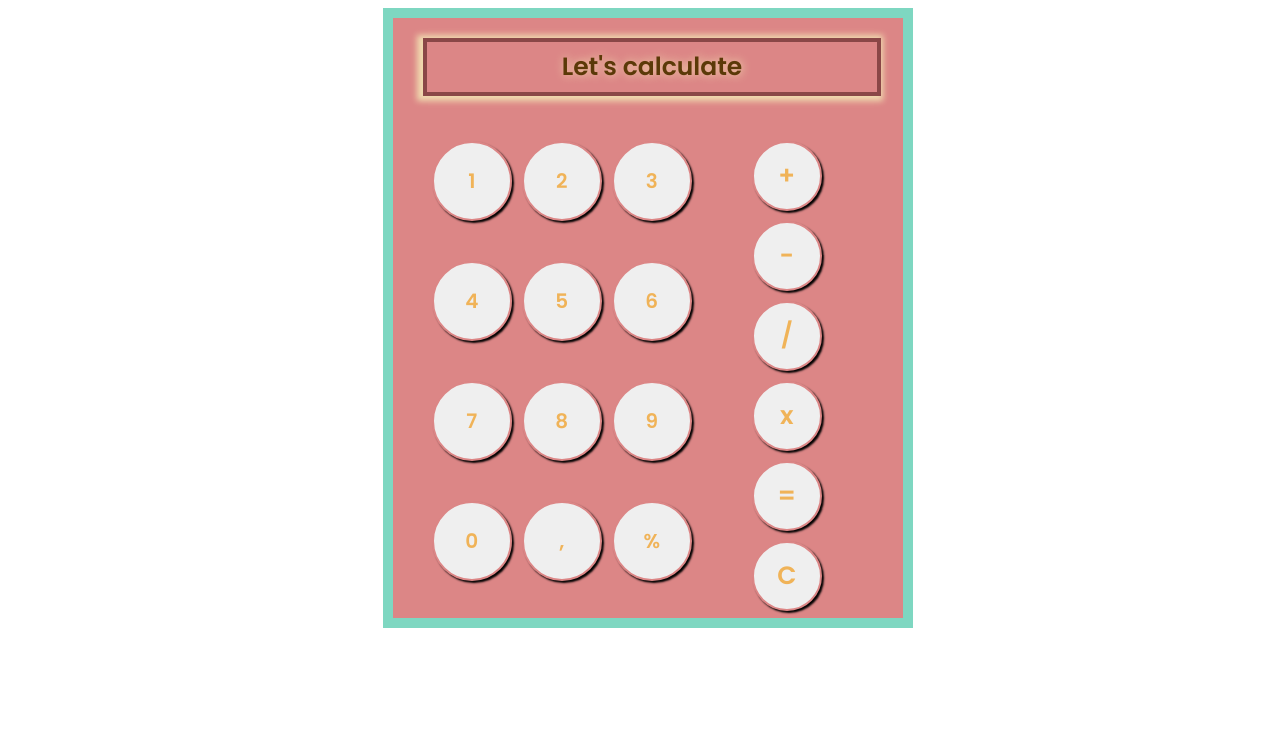
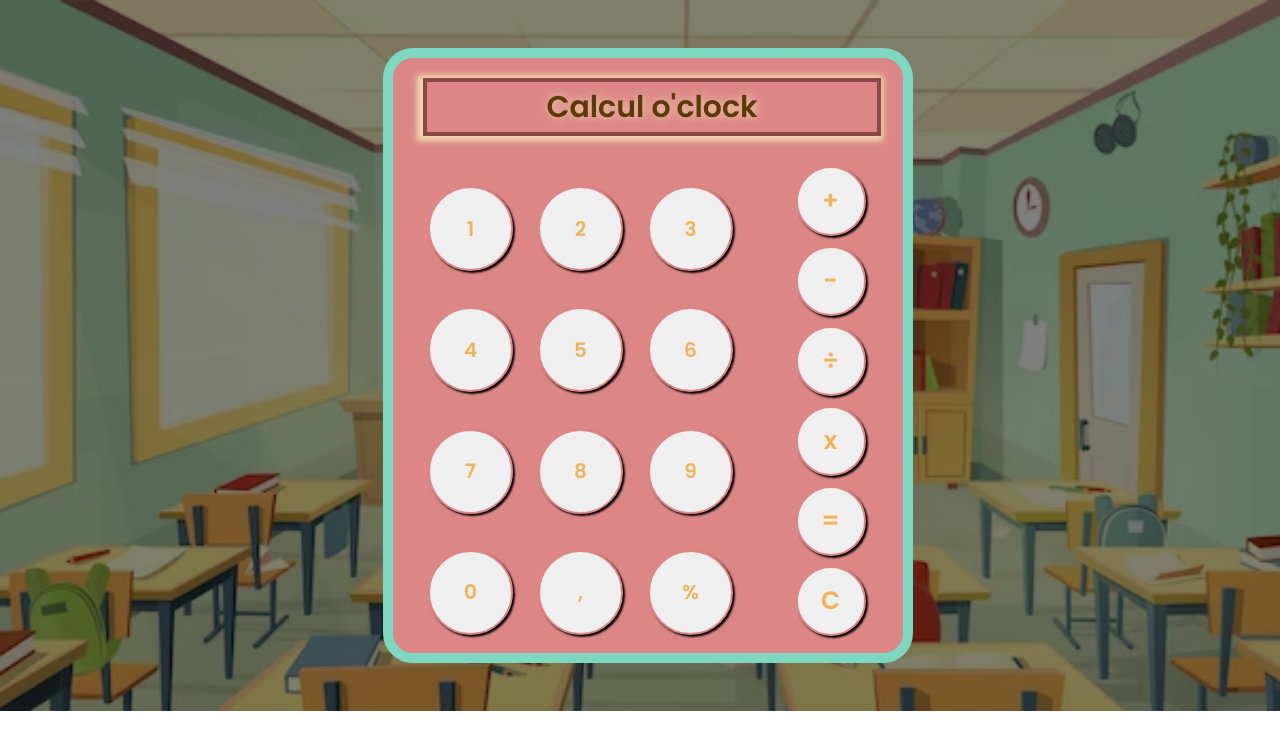
Before and after one commit to Laetigl/Projet_Calculatrice, a plain HTML site: page index.html in a window 1280 px wide. Drawn offline with Linux system fonts and the light colour scheme.

Commit message:
Js condition

```diff
--- a/index.html
+++ b/index.html
@@ -11,10 +11,10 @@
 </head>
 <body>
     <section class="frameSection">
-    <h3 class="result">Let's calculate</h3>
+    <h3 class="result">Calcul o'clock</h3>
     <div class="allCalcul">
         <div class="numbers">
-            <button class="buttonsnumbers" value="1">1</button>
+            <button class="buttonsnumbers"  value="1">1</button>
             <button class="buttonsnumbers" value="2">2</button>
             <button class="buttonsnumbers" value="3">3</button>
             <button class="buttonsnumbers" value="4">4</button>
@@ -32,7 +32,7 @@
         <div class="operators">
             <button class="buttonsoperators" value="+">+</button>
             <button class="buttonsoperators" value="-">-</button>
-            <button class="buttonsoperators" value="/">/</button>
+            <button class="buttonsoperators" value="/">÷</button>
             <button class="buttonsoperators" value="*">x</button>
             <button class="buttonsoperators" value="=">=</button>
             <button class="buttonsoperators" value="C">C</button>
--- a/public/css/style.css
+++ b/public/css/style.css
@@ -1,8 +1,12 @@
 body{
     width: 100%;
-    height: 100vh;
+    height: 100%;
     display: flex;
     justify-content: center;
+    background-image: linear-gradient(to bottom, rgba(0, 0, 0, 0.5), rgba(0, 0, 0, 0.5)),url(../src/image/class.avif);
+    background-repeat: no-repeat;
+    background-size: cover;
+    opacity: 1;
 }
 
 .frameSection{
@@ -11,19 +15,23 @@ body{
     /* flex-direction: column; */
     /* align-items: end; */
     width: 500px;
-    height: 600px;
+    height: 580px;
     border: 10px solid rgb(126, 215, 193);
     overflow: hidden;
     gap:10px;
     padding-right: 10px;
-    background-color: rgb(220, 134, 134)
+    margin-bottom: 40px;
+    padding-bottom: 15px;
+    margin-top: 40px;
+    background-color: rgb(220, 134, 134);
+    border-radius: 30px;
 }
 
 .allCalcul{
     display: flex;
     justify-content: center;
     /* align-items: center; */
-    width: 450px;
+    width: 100%;
 
 }
 
@@ -39,19 +47,19 @@ body{
     margin-left: 30px;
     font-family: 'Poppins', sans-serif;
     text-shadow: rgb(240, 219, 175) 1px 0 10px;
-    font-size: 25px;
+    font-size: 30px;
     color:rgb(91, 57, 8);
     margin-top: 20px;
 
 }
 .numbers{
     width: 90%;
+    height: auto;
     display: flex;
     justify-content: center;
-    gap:10px;
+    gap:25px;
     flex-wrap:wrap;
     padding-top:20px
-
 }
 
 button{
@@ -64,8 +72,8 @@ button:hover{
 }
 
 .buttonsnumbers{
-    width: 80px;
-    height: 80px;
+    width: 85px;
+    height: 85px;
     border: 2px solid rgb(220, 134, 134);
     box-shadow: 2px 2px 2px black;
     text-align: center;
@@ -73,6 +81,7 @@ button:hover{
     color:rgb(240, 179, 88);
     font-weight: bolder;
     font-family: 'Poppins', sans-serif;
+    gap:30px
 
 }
 
@@ -84,8 +93,9 @@ button:hover{
     width: 30%;
     display: flex;
     justify-content: center;flex-wrap:wrap;
-    padding-top:20px;
+    /* padding-top:20px; */
     gap:10px;
+    padding-bottom: 10px;
 }
 
 .buttonsoperators{
--- a/public/js/main.js
+++ b/public/js/main.js
@@ -2,14 +2,20 @@ let resultScreen = document.querySelector("h3")
 let numbersElements = document.querySelectorAll("button")
 
 let calculator = ""
+// let lastElement=""
 
 Array.from(numbersElements).forEach(element => {
     calculator=""
     element.addEventListener('click', ()=>{
+        // if (lastElement == (element.value.length-1)) {
+        //     resultScreen.disabled = true
+        // }
+        if (calculator=="" && ["+","-","/","*"].includes(element.value)) { //condition that forbid to click for the first time on the operator
+            return;
+        }
+        try{
             if(element.value === "="){ //si appuie sur "=" alors texte du calcul affiché dans la barre de résultat
-            // resultScreen.innerText = eval(calculator)
-            resultScreen.innerText = eval(calculator)
-
+                resultScreen.innerText = eval(calculator) //display a string
             }
 
             else if (element.value === "C") { //reset à 0
@@ -18,12 +24,16 @@ Array.from(numbersElements).forEach(element => {
             }
 
             else{
-            // console.log(element.value);
                 console.log(element.value);
                 calculator += element.value //increment the value of the button into the calculator
                 // resultScreen.innerText=eval(calculator) //displaying the result of the calcul
                 resultScreen.innerText = calculator
                 console.log(calculator);
+            }
+
+        }
+        catch(err){
+            resultScreen.innerText="ERROR"
         }
 
     })
```
Also changed, not shown: public/src/image/class.avif (added), 1 other file. Lines whose indentation alone changed are shown as unchanged.
